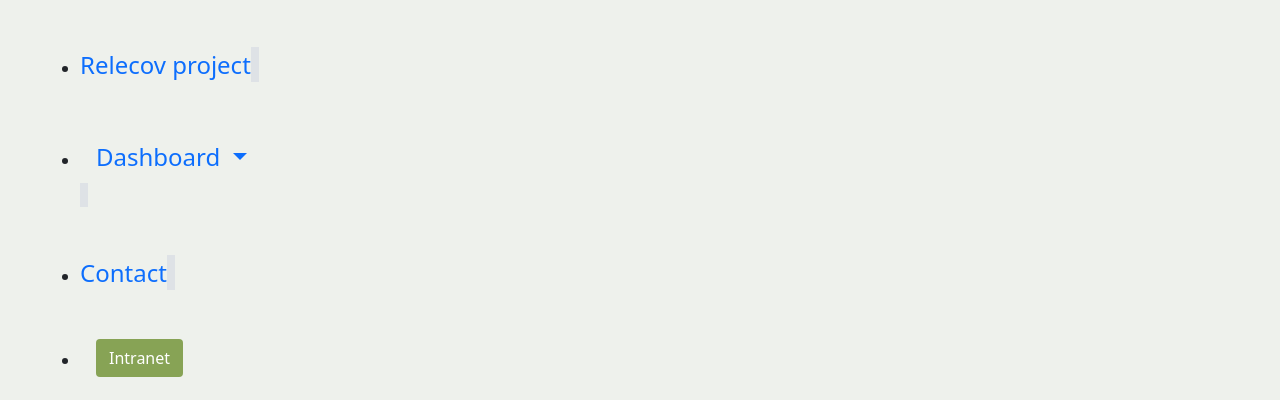
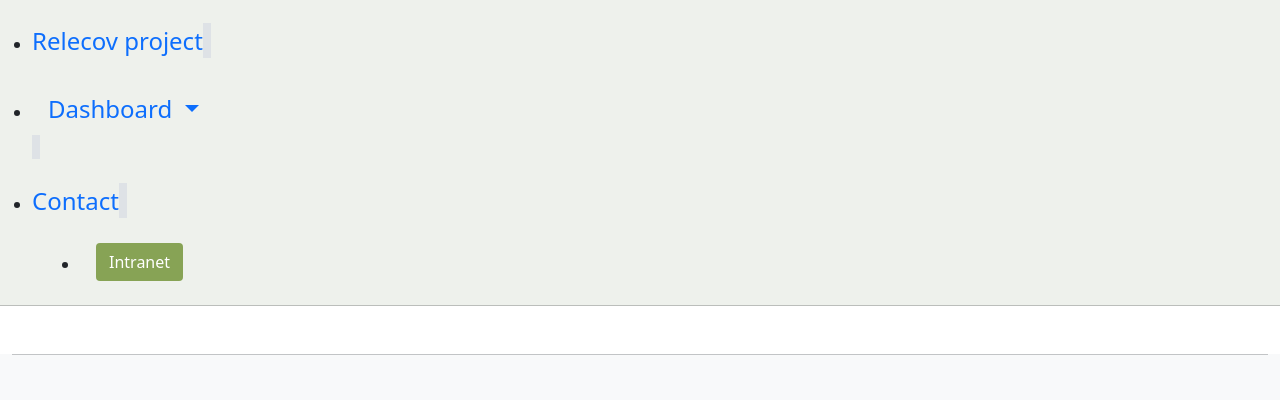
Before and after one commit to BU-ISCIII/relecov-platform, a Django app: template relecov_core/templates/relecov_core/base.html in a window 1280 px wide. Shown: the part 261-661 px from the top of the page. Run offline with Django 3.2, Linux system fonts and the light colour scheme; the template is opened without the code that fills it, so the values that code supplies are empty; some libraries are stand-ins or nearby versions.

Commit message:
recovered from 7307803

```diff
--- a/relecov_core/templates/relecov_core/base.html
+++ b/relecov_core/templates/relecov_core/base.html
@@ -18,6 +18,7 @@
         <link rel="stylesheet" href="https://cdnjs.cloudflare.com/ajax/libs/font-awesome/6.1.1/css/all.min.css" integrity="sha512-KfkfwYDsLkIlwQp6LFnl8zNdLGxu9YAA1QvwINks4PhcElQSvqcyVLLD9aMhXd13uQjoXtEKNosOWaZqXgel0g==" crossorigin="anonymous" referrerpolicy="no-referrer" />
         <!--<link href="http://netdna.bootstrapcdn.com/font-awesome/4.0.0/css/font-awesome.css" rel="stylesheet">
         <link href="http://netdna.bootstrapcdn.com/bootstrap/3.3.7/css/bootstrap.min.css" rel="stylesheet">  -->
+
 
         <!--animated counter-->
         <script src="https://cdnjs.cloudflare.com/ajax/libs/vquery/5.0.1/v.min.js" integrity="sha512-JTaEfpc0EjojckV4ObScEHC2yHkDKUXEC5xO4Yb8upLDUR/2clSQKloqw6Ocp66a7dW689eKo0b/KC9C+T6osg==" crossorigin="anonymous" referrerpolicy="no-referrer"></script>
@@ -58,7 +59,7 @@
             </a>
           </li>
 
-          <li class="mt-5 ms-5" >
+          <li class="mt-4" >
             <a href="http://relecov.isciiides.es/">
               Relecov project
               <span class="border border-top"></span>
@@ -67,7 +68,7 @@
               <span class="border border-left"></span>
             </a>
           </li>
-          <li class="mt-5 ms-5">
+          <li class="mt-4">
             <!--<a href="#0">-->
               <a class="nav-link dropdown-toggle" type="button" id="dropdownDashboard" data-bs-toggle="dropdown" aria-expanded="false" style="text-decoration: none;font-size: x-large;">
                 Dashboard
@@ -83,7 +84,7 @@
               <span class="border border-left"></span>
             <!--</a>-->
           </li>
-          <li class="mt-5 ms-5">
+          <li class="mt-4 ">
             <a href="http://relecov.isciiides.es/contributors/">
               Contact
               <span class="border border-top"></span>
@@ -92,7 +93,7 @@
               <span class="border border-left"></span>
             </a>
           </li>
-          <li class="mt-5 ms-5">
+          <li class="mt-4 ms-5">
             <button type="button" class="btn me-5" style="margin-left: 1em;margin-top: 0em;margin-bottom: 8px;height: auto; background-color: rgb(135, 163, 85);color: white;" >Intranet</button>
           </li>
         </ul>
@@ -100,16 +101,7 @@
       </div>
       <!--end navbar with hover-->
 
-      <!--Banner-->
-          <div class="card bg-dark text-white">
-            <img src="{% static 'images/virus.jpg' %}" class="card-img" alt="banner relecov-platform" style="height: 20em;opacity: 0.3;">
-            <div class="card-img-overlay">
-              <p class="card-title" style="text-align: center;font-size: 5em;">relecov-platform</p>
-              <p class="card-text" style="text-align: center;font-size: 2em;">Platform for viral sequencing and variants evolution monitoring in the context of the Spanish Network for genomics surveillance of SARS-Cov-2</p>
-            </div>
-          </div>
 
-      <!--end Banner-->
 
         {% block content %}{% endblock %}
 
--- a/relecov_core/urls.py
+++ b/relecov_core/urls.py
@@ -7,6 +7,7 @@ urlpatterns = [
     path("", views.index, name="index"),
     path("variants", views.variants, name="variants"),
     path("documentation", views.documentation, name="documentation"),
+    path("relecovForm", views.relecov_form, name="relecovForm"),
 ]
 if settings.DEBUG:
     urlpatterns += static(settings.MEDIA_URL, document_root=settings.MEDIA_ROOT)
--- a/relecov_core/views.py
+++ b/relecov_core/views.py
@@ -31,3 +31,7 @@ def variants(request):
 def documentation(request):
     context = {}
     return render(request, "relecov_core/documentation.html", context)
+
+def relecov_form(request):
+    #csv_file = "relecov_core/docs/jspreadsheet.csv"
+    return render(request,"relecov_core/relecovForm.html",{})
```
Also changed, not shown: relecov_core/models.py (+15 -0 lines), relecov_core/templates/relecov_core/JExcelFunctionality.html (added, +15 -0 lines), relecov_core/templates/relecov_core/index.html (+10 -0 lines).
